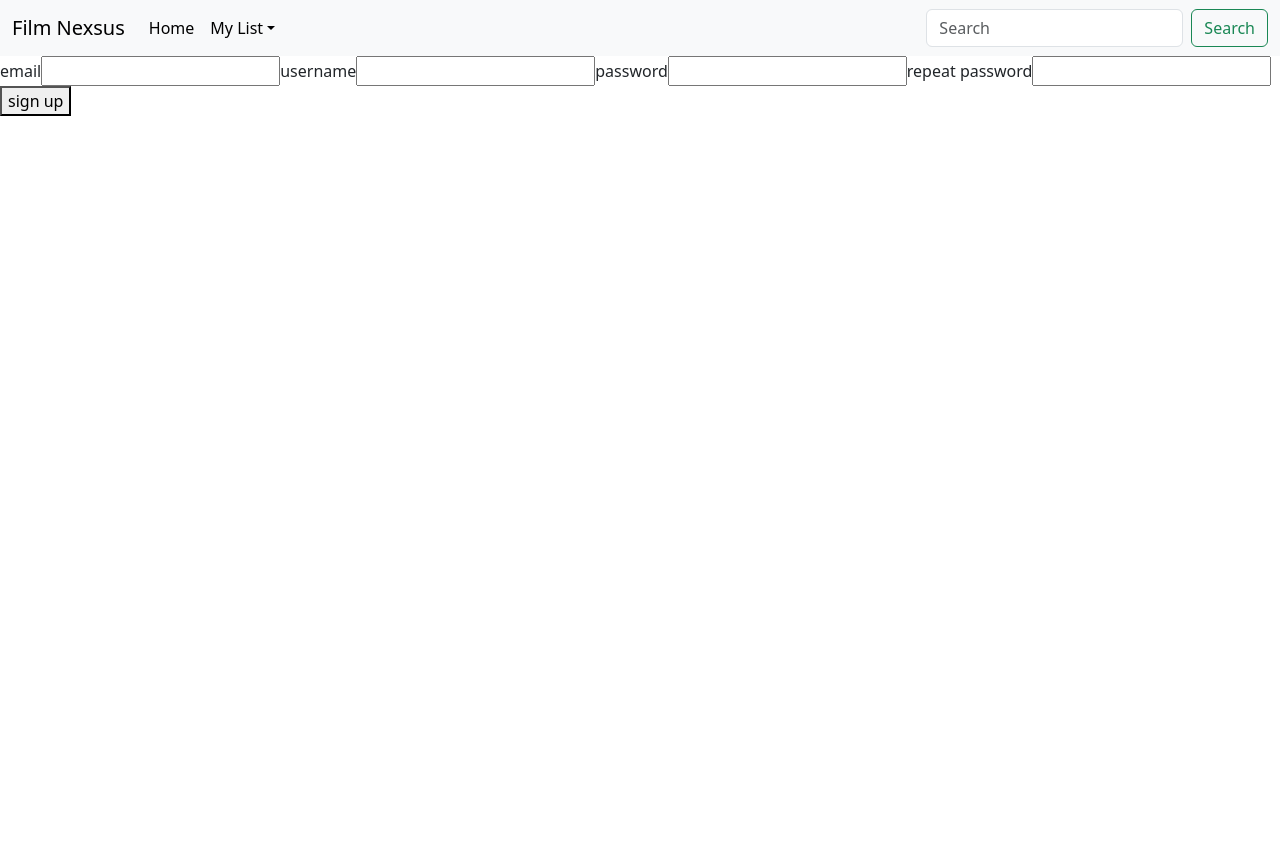
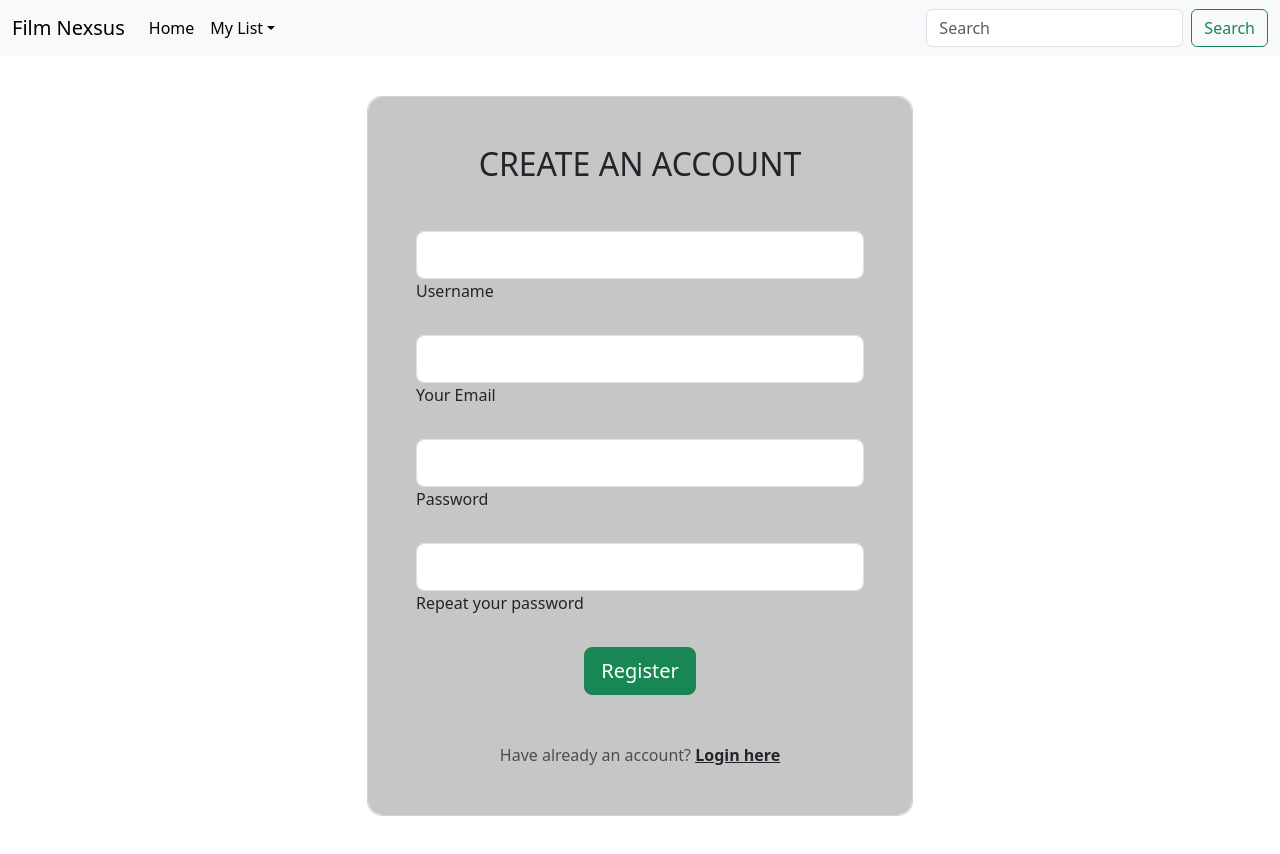
Before and after one commit to yvesm001/Film-Nexus-Client, a React (Vite) app: page /signup in a window 1280 px wide. Before the commit the page ends 800 px from the top, so only its background shows below. Built offline with nearby package versions, Linux system fonts and the light colour scheme; no server answers.

Commit message:
add style review card

```diff
--- a/index.html
+++ b/index.html
@@ -25,6 +25,5 @@
       integrity="sha384-0pUGZvbkm6XF6gxjEnlmuGrJXVbNuzT9qBBavbLwCsOGabYfZo0T0to5eqruptLy"
       crossorigin="anonymous"
     ></script>
-    <script src="https://cdn.jsdelivr.net/npm/bootstrap@5.3.3/dist/js/bootstrap.bundle.min.js"></script>
   </body>
 </html>
--- a/src/App.css
+++ b/src/App.css
@@ -1,19 +1,9 @@
-/* Movie Card */
-.movieCard {
-  display: flex !important;
-  flex-direction: row !important;
-  flex-wrap: wrap !important;
-  align-items: center !important;
-  justify-content: space-evenly !important;
-  gap: 20px !important;
+h1 {
+  display: flex;
+  justify-content: center;
+  align-items: center;
 }
 
-.card {
-  display: flex !important;
-  flex-direction: column !important;
-  align-items: center !important;
-  padding: 0 !important;
-  margin: 0 !important;
-}
+/* Movie Card */
 
 /* //////////// */
--- a/src/components/LoginForm.jsx
+++ b/src/components/LoginForm.jsx
@@ -1,5 +1,6 @@
 import { useState, useContext } from "react";
 import { AuthContext } from "../context/auth.context";
+import { Link } from "react-router-dom";
 
 function LoginForm() {
   const [loginInfo, setLoginInfo] = useState({
@@ -20,22 +21,77 @@ function LoginForm() {
         login(loginInfo);
       }}
     >
-      <label htmlFor="loginInfo">username / email</label>
+      <section class="vh-100 gradient-custom">
+        <div class="container py-5 h-100">
+          <div class="row d-flex justify-content-center align-items-center h-100">
+            <div class="col-12 col-md-8 col-lg-6 col-xl-5">
+              <div
+                class="card"
+                style={{ backgroundColor: "#c6c6c6", borderRadius: "1rem" }}
+              >
+                <div class="card-body p-5 text-center">
+                  <div class="mb-md-5 mt-md-4 pb-5">
+                    <h2 class="fw-bold mb-2 text-uppercase">Login</h2>
+                    <p class=" mb-5">Please enter your login and password!</p>
+
+                    <div
+                      data-mdb-input-init
+                      class="form-outline form-white mb-4"
+                    >
                       <input
-        type="text"
+                        type="email"
+                        id="typeEmailX"
+                        class="form-control form-control-lg"
                         name="loginInfo"
                         value={loginInfo.loginInfo}
                         onChange={handleChange}
                       />
+                      <label class="form-label" for="typeEmailX">
+                        Email
+                      </label>
+                    </div>
 
-      <label htmlFor="password">password</label>
+                    <div
+                      data-mdb-input-init
+                      class="form-outline form-white mb-4"
+                    >
                       <input
                         type="password"
+                        id="typePasswordX"
+                        class="form-control form-control-lg"
                         name="password"
                         value={loginInfo.password}
                         onChange={handleChange}
                       />
-      <button type="submit">login</button>
+                      <label class="form-label" for="typePasswordX">
+                        Password
+                      </label>
+                    </div>
+
+                    <button
+                      data-mdb-button-init
+                      data-mdb-ripple-init
+                      class="btn btn-success btn-lg px-5"
+                      type="submit"
+                    >
+                      Login
+                    </button>
+                  </div>
+
+                  <div>
+                    <p class="mb-0">
+                      Don't have an account?{" "}
+                      <a href="#!" class=" fw-bold text-body">
+                        Sign Up
+                      </a>
+                    </p>
+                  </div>
+                </div>
+              </div>
+            </div>
+          </div>
+        </div>
+      </section>
     </form>
   );
 }
--- a/src/components/MovieCard.jsx
+++ b/src/components/MovieCard.jsx
@@ -22,7 +22,7 @@ export default function MovieCard({
           <h5 className="card-title">{title}</h5>
           <p className="card-text">Relese Year: {releaseYear}</p>
           <p>Sinopsis: {description}</p>
-          <Link to="/details" className="btn btn-primary">
+          <Link to={`/movies/${_id}`} className="btn btn-primary">
             Details
           </Link>
         </div>
--- /dev/null
+++ b/src/components/ReviewCard.jsx
@@ -0,0 +1,32 @@
+import React from "react";
+import { useContext } from "react";
+import { MovieContext } from "../context/movie.context";
+
+function ReviewCard({ user, review }) {
+  const { getAllMovies } = useContext(MovieContext);
+  const handleDelete = async (reviewId) => {
+    try {
+      const check = confirm("Are you sure you want to delete your review?");
+      if (check) {
+        const response = await api.delete("/review/" + reviewId);
+
+        if (response.status === 200) {
+          toast.success("Your review was deleted");
+          getAllMovies();
+        }
+      }
+    } catch (error) {
+      console.log(error);
+    }
+  };
+  return (
+    <div class="card">
+      <div class="card-header">{user}user</div>
+      <div class="card-body">
+        <h5 class="card-text">{review} review</h5>
+      </div>
+    </div>
+  );
+}
+
+export default ReviewCard;
--- a/src/components/SignupForm.jsx
+++ b/src/components/SignupForm.jsx
@@ -1,6 +1,7 @@
 import React from "react";
 import { useState, useContext } from "react";
 import { AuthContext } from "../context/auth.context";
+import { Link } from "react-router-dom";
 
 export default function SignupForm() {
   const [signupInfo, setSignupInfo] = useState({
@@ -40,41 +41,104 @@ export default function SignupForm() {
 
   return (
     <form onSubmit={handleSubmit}>
-      <label htmlFor="email">email</label>
+      <section class="vh-100 bg-image">
+        <div class="mask d-flex align-items-center h-100 gradient-custom-3">
+          <div class="container h-100">
+            <div class="row d-flex justify-content-center align-items-center h-100">
+              <div class="col-12 col-md-9 col-lg-7 col-xl-6">
+                <div class="card" style={{ borderRadius: "15px" }}>
+                  <div
+                    class="card-body p-5"
+                    style={{ backgroundColor: "#c6c6c6", borderRadius: "15px" }}
+                  >
+                    <h2 class="text-uppercase text-center mb-5">
+                      Create an account
+                    </h2>
+
+                    <form>
+                      <div data-mdb-input-init class="form-outline mb-4">
+                        <input
+                          type="text"
+                          id="form3Example1cg"
+                          class="form-control form-control-lg"
+                          name="username"
+                          value={signupInfo.username}
+                          onChange={handleChange}
+                        />
+                        <label class="form-label" for="form3Example1cg">
+                          Username
+                        </label>
+                      </div>
+
+                      <div data-mdb-input-init class="form-outline mb-4">
                         <input
                           type="email"
+                          id="form3Example3cg"
+                          class="form-control form-control-lg"
                           name="email"
                           value={signupInfo.email}
                           onChange={handleChange}
                         />
+                        <label class="form-label" for="form3Example3cg">
+                          Your Email
+                        </label>
+                      </div>
 
-      <label htmlFor="username">username</label>
-      <input
-        type="text"
-        name="username"
-        value={signupInfo.username}
-        onChange={handleChange}
-      />
-
-      <label htmlFor="password">password</label>
+                      <div data-mdb-input-init class="form-outline mb-4">
                         <input
                           type="password"
+                          id="form3Example4cg"
+                          class="form-control form-control-lg"
                           name="password"
                           value={signupInfo.password}
                           onChange={handleChange}
                         />
+                        <label class="form-label" for="form3Example4cg">
+                          Password
+                        </label>
+                      </div>
 
-      <label htmlFor="repeatPassword">repeat password</label>
+                      <div data-mdb-input-init class="form-outline mb-4">
                         <input
                           type="password"
-        name="repeatPassword"
-        value={signupInfo.repeatPassword}
+                          id="form3Example4cdg"
+                          class="form-control form-control-lg"
+                          name="password"
+                          value={signupInfo.password}
                           onChange={handleChange}
                         />
+                        <label class="form-label" for="form3Example4cdg">
+                          Repeat your password
+                        </label>
+                      </div>
 
                       {!passwordsMatch && <p>Passwords do not match</p>}
 
-      <button type="submit">sign up</button>
+                      <div class="d-flex justify-content-center">
+                        <button
+                          type="button"
+                          data-mdb-button-init
+                          data-mdb-ripple-init
+                          class="btn btn-success btn-block btn-lg text-white"
+                        >
+                          Register
+                        </button>
+                      </div>
+
+                      <p class="text-center text-muted mt-5 mb-0">
+                        Have already an account?{" "}
+                        <Link to="/login" class="fw-bold text-body">
+                          <u>Login here</u>
+                        </Link>
+                      </p>
+                    </form>
+                  </div>
+                </div>
+              </div>
+            </div>
+          </div>
+        </div>
+      </section>
     </form>
   );
 }
--- a/src/pages/MovieDetails.jsx
+++ b/src/pages/MovieDetails.jsx
@@ -1,6 +1,7 @@
 import React, { useContext, useEffect, useState } from "react";
 import { MovieContext } from "../context/movie.context";
 import { useParams } from "react-router-dom";
+import ReviewCard from "../components/ReviewCard";
 
 export default function MovieDetails() {
   const [movie, setMovie] = useState(null);
@@ -12,15 +13,32 @@ export default function MovieDetails() {
   }, [movies, movieId]);
   return (
     <div>
+      <h1>Details Page</h1>
       {movie ? (
-        <>
-          <h1>{movie.title}</h1>
-          <h2>{movie.releaseYear}</h2>
-          <h3>{movie.description}</h3>
-        </>
+        <div className="movieCard">
+          {/* <img
+            src={movie.backdropImg}
+            className="card-img-top"
+            alt="Movie Poster"
+          /> */}
+          <div className="card" style={{ width: "30rem" }}>
+            <img
+              src={movie.posterImg}
+              className="card-img-top"
+              alt="Movie Poster"
+            />
+            <div className="card-body">
+              <h1>{movie.title}</h1>
+              <h2 className="card-text">Relese Year: {movie.releaseYear}</h2>
+              <h3>Sinopsis: {movie.description}</h3>
+            </div>
+          </div>
+        </div>
       ) : (
         <h1>no movie</h1>
       )}
+      <hr />
+      <ReviewCard />
     </div>
   );
 }
```
Also changed, not shown: src/components/MovieCarousel.jsx (+1 -12 lines). Lines whose indentation alone changed are shown as unchanged.
